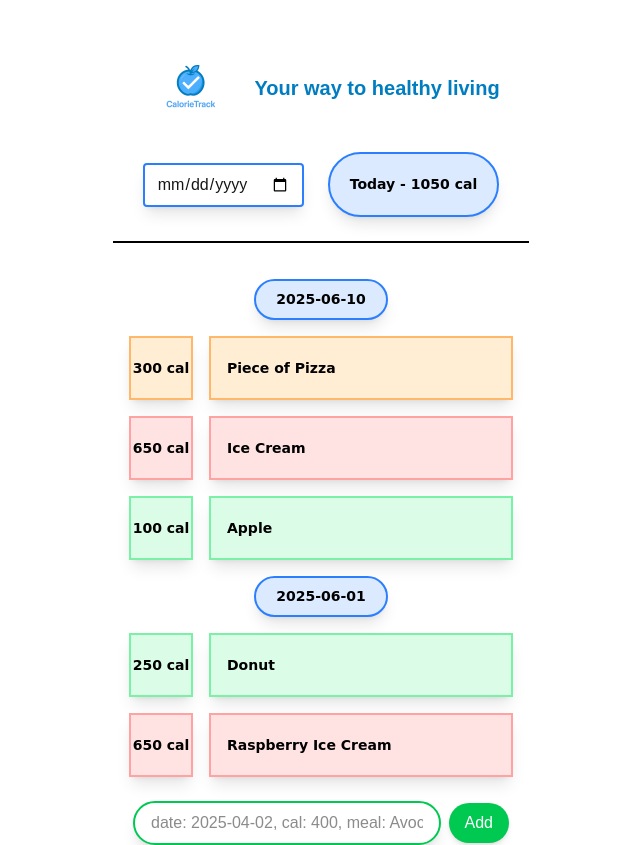
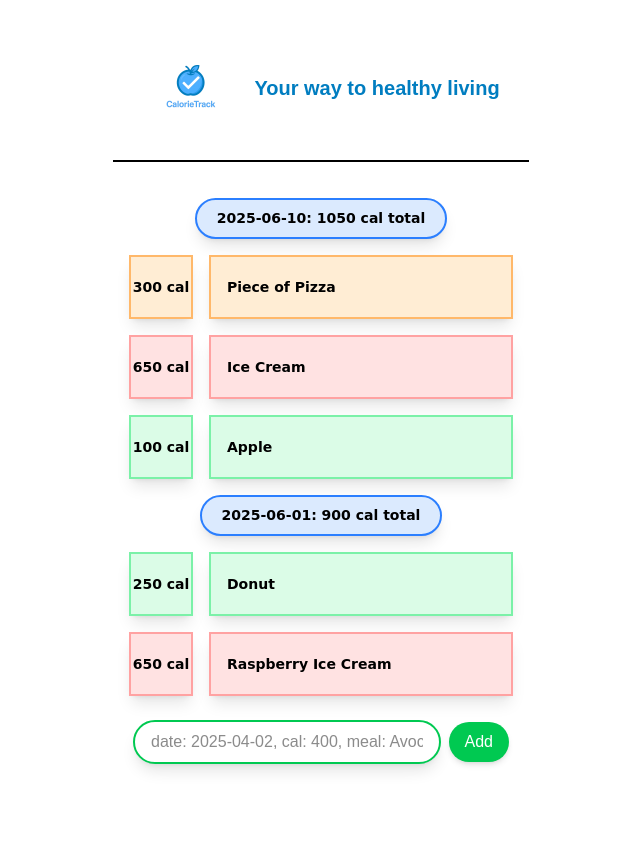
Before and after one commit to tailataila/calorie-track, a Next.js app: page / in a window 1280 px wide. Shown: the whole page, without its empty margins (319-959 px from the left). After the commit the page ends 800 px from the top, so only its background shows below. Built offline with nearby package versions, Linux system fonts and the light colour scheme.

Commit message:
db, schemd.sql, db.js, .env.local added

```diff
--- /dev/null
+++ b/src/app/lib/db.js
@@ -0,0 +1,5 @@
+import { Pool } from "pg";
+
+const pool = new Pool(); // Uses values from .env.local
+
+export default pool;
--- a/src/app/page.js
+++ b/src/app/page.js
@@ -22,7 +22,6 @@ export default function Home() {
     fetchData();
   }, []);
 
-  // Parsing function to convert the input text into the correct format
   const parseInput = (input) => {
     const match = input.match(/date:\s*(.+),\s*cal:\s*(\d+),\s*meal:\s*(.+)/i);
     if (!match) return null;
@@ -34,9 +33,8 @@ export default function Home() {
     };
   };
 
-  // Handle adding the new entry
   const handleAddEntry = async () => {
-    const parsed = parseInput(inputText); // Parse input
+    const parsed = parseInput(inputText);
     if (parsed) {
       try {
         const response = await fetch("/api/userentries", {
@@ -53,19 +51,16 @@ export default function Home() {
         const result = await response.json();
         console.log("Entry added:", result);
 
-        setFoodEntries([...foodEntries, parsed]); // Add to the state
-        setInputText(""); // Clear the input field
+        setFoodEntries([...foodEntries, parsed]);
+        setInputText("");
       } catch (error) {
         console.error("Error adding entry:", error);
         alert("Failed to save entry to server.");
       }
+    } else {
+      alert("Invalid format! Please use 'date: <>, cal: <>, meal: <>' format.");
     }
-    else {
-      alert("Invalid format! Please use 'date: <>, cal: <>, meal: <>' format.");
-      }
   };
-
-  // Group entries by date
 
   const groupedEntriesByDate = foodEntries.reduce((acc, entry) => {
     if (!acc[entry.date]) acc[entry.date] = [];
@@ -73,12 +68,18 @@ export default function Home() {
     return acc;
   }, {});
 
+  const totalCaloriesByDate = (entries) => {
+    return entries.reduce((sum, entry) => {
+      return sum + parseInt(entry.square.text.replace(/\D/g, ""));
+    }, 0);
+  };
+
   return (
     <>
       <div className="w-full max-w-md mx-auto px-4">
         <div className="flex flex-col justify-start items-center mt-10">
           <div className="flex flex-col items-center space-y-4">
-            {/* First row: Logo + motto */}
+            {/* Logo + motto */}
             <div className="flex items-center gap-4">
               <img
                 src="/calorie-track-logo-dark.png"
@@ -90,40 +91,32 @@ export default function Home() {
               </p>
             </div>
 
-            {/* Second row: Calendar picker + Today element */}
+            {/* Calendar picker */}
+            {/**
             <div className="flex items-center gap-6">
-              {/* Calendar input */}
               <input
                 type="date"
                 value={selectedDate}
                 onChange={(e) => setSelectedDate(e.target.value)}
                 className="bg-white border-2 border-blue-500 px-3 py-2 rounded shadow-lg"
               />
-
-              {/* Today element */}
-              <div className="bg-blue-100 border-2 border-blue-500 text-black px-5 py-5 rounded-full shadow-lg">
-                <p className="header-text">
-                  Today -{" "}
-                  {foodEntries
-                    .slice(0, 3)
-                    .reduce(
-                      (sum, entry) =>
-                        sum + parseInt(entry.square.text.replace(/\D/g, "")),
-                      0
-                    )}{" "}
-                  cal
-                </p>
-              </div>
             </div>
+             **/}
           </div>
           <div className="w-full h-0.5 bg-black mt-6"></div>
         </div>
 
         <div className="flex flex-col items-center mt-5">
-          {/* Render grouped food entries */}
-          {Object.entries(groupedEntriesByDate).map(([date, entries]) => (
-            <FoodEntryGroup key={date} date={date} entries={entries} />
-          ))}
+          {Object.entries(groupedEntriesByDate).map(([date, entries]) => {
+            const total = totalCaloriesByDate(entries);
+            return (
+              <FoodEntryGroup
+                key={date}
+                date={`${date}${total ? `: ${total} cal total` : ""}`}
+                entries={entries}
+              />
+            );
+          })}
         </div>
 
         {/* Input + Button */}
@@ -131,7 +124,7 @@ export default function Home() {
           <input
             type="text"
             value={inputText}
-            onChange={(e) => setInputText(e.target.value)} // Update inputText state
+            onChange={(e) => setInputText(e.target.value)}
             onKeyDown={(e) => {
               if (e.key === "Enter") {
                 handleAddEntry();
@@ -141,7 +134,7 @@ export default function Home() {
             className="flex-1 bg-white border-2 border-green-500 px-4 py-2 rounded-full outline-none shadow-lg"
           />
           <button
-            onClick={handleAddEntry} // Add entry on click
+            onClick={handleAddEntry}
             className="bg-green-500 text-white px-4 py-2 rounded-full shadow-md hover:bg-green-600"
           >
             Add
```
Also changed, not shown: package.json (+5 -4 lines), 2 other files (tests, documents, lock files or other folders).
